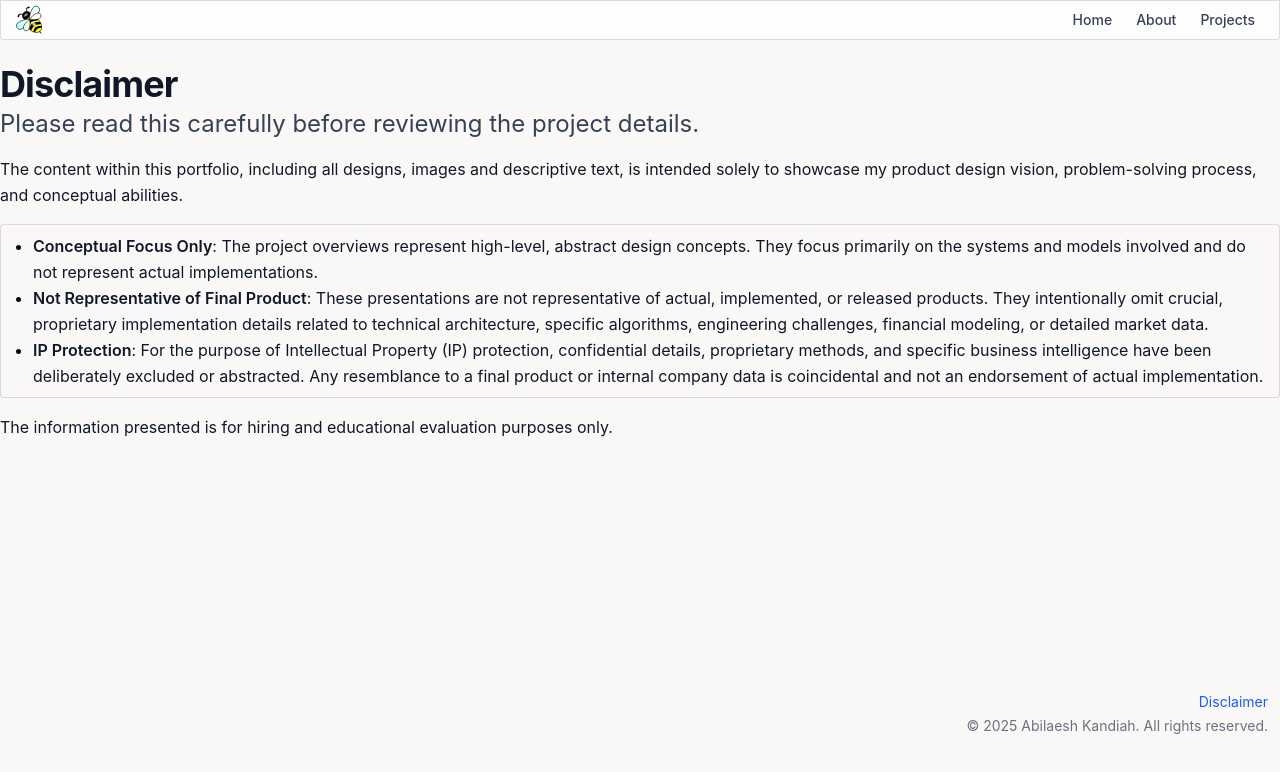
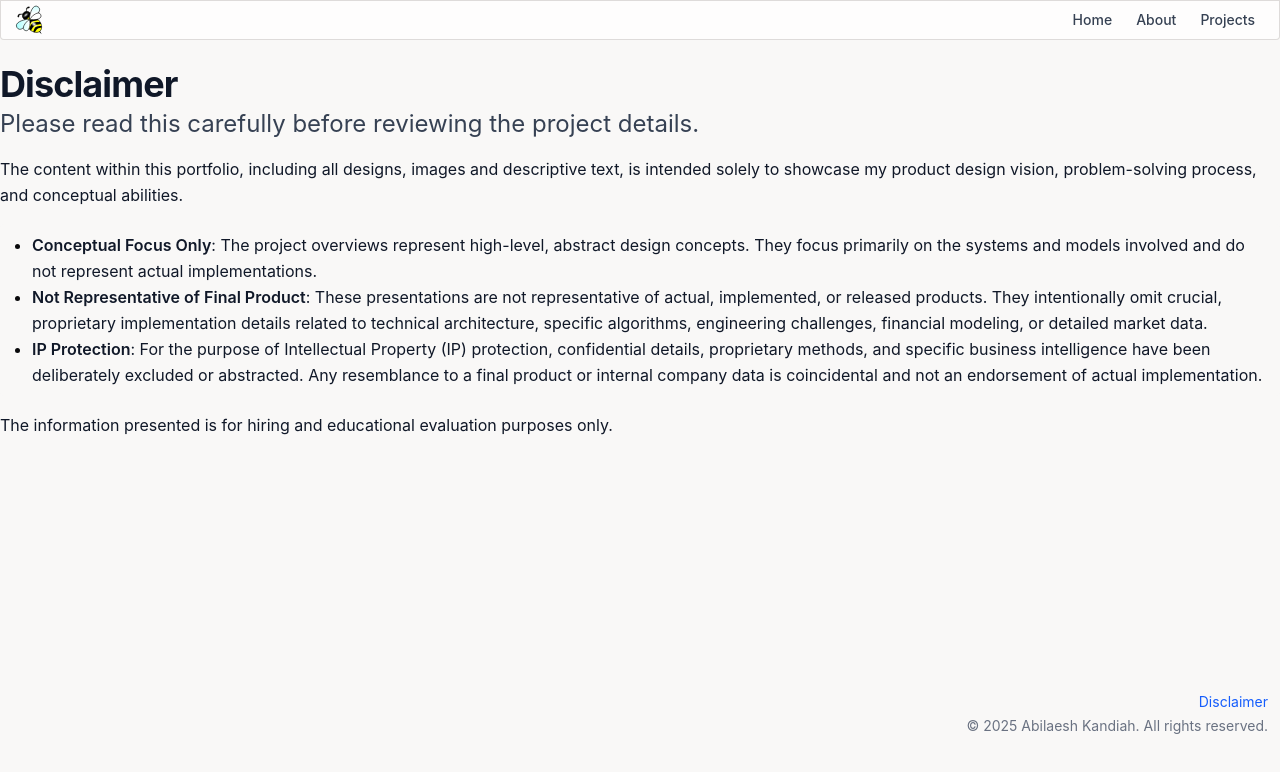
Before and after one commit to abikandiah/portfolio, a React (Vite) app: page /disclaimer in a window 1280 px wide. Shown: the top 772 px of the page. Built offline with nearby package versions, Linux system fonts and the light colour scheme.

Commit message:
added UnorderedList variant

```diff
--- a/src/components/ui/list.tsx
+++ b/src/components/ui/list.tsx
@@ -1,9 +1,25 @@
 import { cn } from "@/lib/utils";
+import { cva, type VariantProps } from "class-variance-authority";
 
-function UnorderedList({ className, ...props }: React.ComponentProps<"ul">) {
+
+const variants = cva(
+    "list-disc pl-8 pr-2 py-2 my-4 bg-background rounded",
+    {
+        variants: {
+            variant: {
+                default: "border-container",
+                outline: ""
+            },
+        },
+        defaultVariants: {
+            variant: "default",
+        },
+    }
+);
+function UnorderedList({ variant, className, ...props }: React.ComponentProps<"ul"> & VariantProps<typeof variants>) {
     return (
         <ul
-            className={cn("list-disc pl-8 pr-2 py-2 my-4 bg-background border-container rounded", className)}
+            className={cn(variants({ variant, className }))}
             {...props}
         />
     )
--- a/src/routes/disclaimer.tsx
+++ b/src/routes/disclaimer.tsx
@@ -31,7 +31,7 @@ function Disclaimer() {
 					The content within this portfolio, including all designs, images and descriptive text, is intended solely to showcase my product design vision, problem-solving process, and conceptual abilities.
 				</p>
 
-				<UnorderedList>
+				<UnorderedList variant="outline">
 					<li>
 						<p className='p-text'>
 							<span className='font-semibold'>Conceptual Focus Only</span>: The project overviews represent high-level, abstract design concepts. They focus primarily on the systems and models involved and do not represent actual implementations.
```
